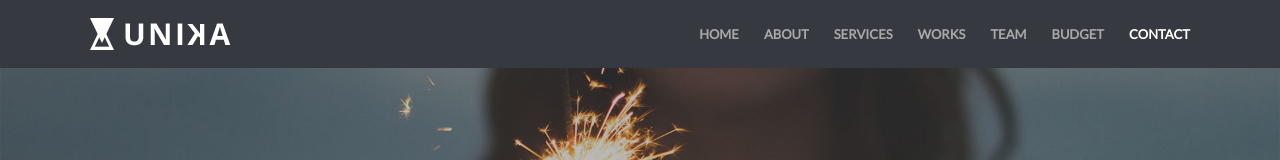
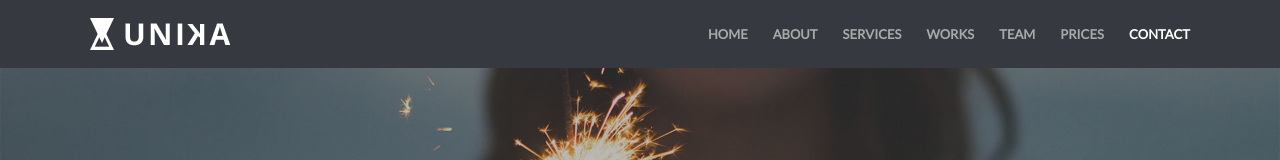
Before and after one commit to SuhithJayasekara/demo, a plain HTML site: page index.html in a window 1280 px wide. Shown: the top 160 px of the page. Drawn offline with Linux system fonts and the light colour scheme; files whose address does not match are found by name.

Commit message:
Update index.html

```diff
--- a/index.html
+++ b/index.html
@@ -83,7 +83,7 @@
                             <li><a class="page-scroll" href="#services-section">Services</a></li>
                             <li><a class="page-scroll" href="#portfolio-section">Works</a></li>
                             <li><a class="page-scroll" href="#team-section">Team</a></li>
-                            <li><a class="page-scroll" href="#prices-section">Budget </a></li>
+                            <li><a class="page-scroll" href="#prices-section"> Prices </a></li>
                             <li><a class="page-scroll" href="#contact-section">Contact</a></li>
                         </ul>
                     </div><!-- /.navbar-collapse -->
```
